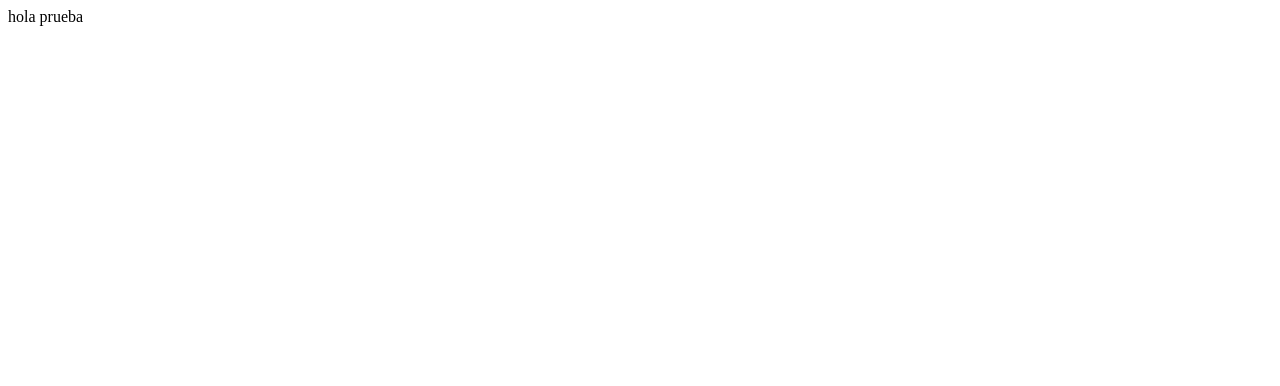
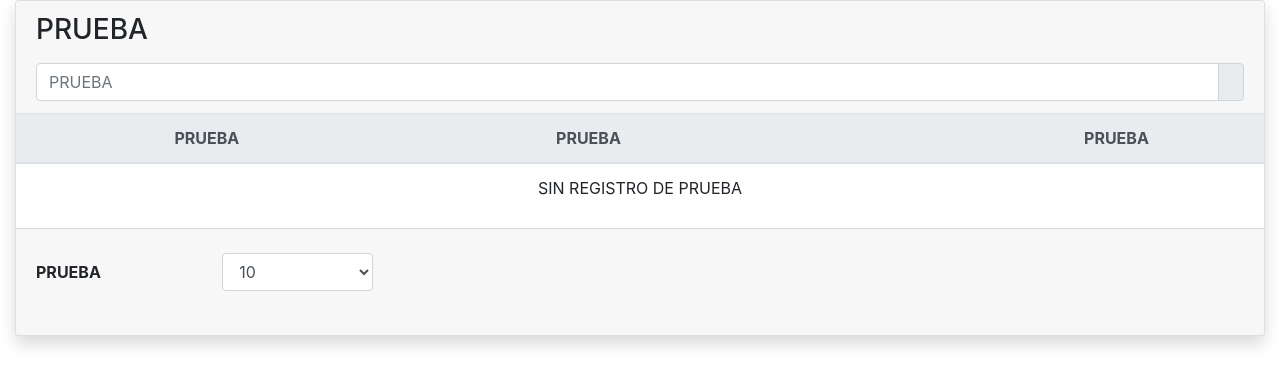
Before and after one commit to Alfredo456/prueba-data-traffic, an Angular app: page / in a window 1280 px wide. Shown: the top 386 px of the page. Built offline with nearby package versions, Linux system fonts and the light colour scheme.

Commit message:
primer diseño de tabla

```diff
--- a/angular.json
+++ b/angular.json
@@ -24,18 +24,20 @@
               "src/assets"
             ],
             "styles": [
-              "src/styles.css"
+              "src/styles.css",
+              "node_modules/bootstrap/dist/css/bootstrap.min.css"
             ],
-            "scripts": []
+            "scripts": [
+              "node_modules/jquery/dist/jquery.min.js",
+              "node_modules/bootstrap/dist/js/bootstrap.min.js"
+            ]
           },
           "configurations": {
             "production": {
-              "fileReplacements": [
-                {
-                  "replace": "src/environments/environment.ts",
-                  "with": "src/environments/environment.prod.ts"
-                }
-              ],
+              "fileReplacements": [{
+                "replace": "src/environments/environment.ts",
+                "with": "src/environments/environment.prod.ts"
+              }],
               "optimization": true,
               "outputHashing": "all",
               "sourceMap": false,
@@ -45,8 +47,7 @@
               "extractLicenses": true,
               "vendorChunk": false,
               "buildOptimizer": true,
-              "budgets": [
-                {
+              "budgets": [{
                   "type": "initial",
                   "maximumWarning": "2mb",
                   "maximumError": "5mb"
@@ -120,6 +121,7 @@
           }
         }
       }
-    }},
+    }
+  },
   "defaultProject": "prueba-data-traffic"
 }
--- a/package.json
+++ b/package.json
@@ -19,6 +19,8 @@
     "@angular/platform-browser": "~8.2.0",
     "@angular/platform-browser-dynamic": "~8.2.0",
     "@angular/router": "~8.2.0",
+    "bootstrap": "^4.3.1",
+    "jquery": "^3.4.1",
     "rxjs": "~6.4.0",
     "tslib": "^1.10.0",
     "zone.js": "~0.9.1"
--- a/src/app/pages/modules/list/list.component.html
+++ b/src/app/pages/modules/list/list.component.html
@@ -1 +1,80 @@
-hola prueba
+<div class="container-fluid">
+  <div class="row">
+    <div class="col-12">
+      <div class="card shadow">
+        <ng-template [ngIf]="true">
+          <div class="card-header border-0">
+            <h3 class="mb-3">PRUEBA</h3>
+            <div class="row">
+              <div class="col">
+                <div class="input-group">
+                  <input #box class="form-control" placeholder="PRUEBA" autocomplete="off" autocorrect="off"
+                    autocapitalize="off" spellcheck="false">
+                  <div class="input-group-append">
+                    <div class="input-group-text"><i class="fas fa-search"></i></div>
+                  </div>
+                </div>
+              </div>
+            </div>
+          </div>
+          <div class="table-responsive">
+            <table class="table align-items-center table-flush">
+              <thead class="thead-light">
+                <tr>
+                  <th scope="col" class="text-center">PRUEBA</th>
+                  <th scope="col" class="text-center">PRUEBA</th>
+                  <th scope="col" class="text-right">PRUEBA</th>
+                  <th scope="col"></th>
+                </tr>
+              </thead>
+              <tbody>
+                <ng-template [ngIf]="false">
+                  <tr>
+                    <td class="text-center" colspan="100">
+                      <!-- <sk-circle></sk-circle> -->
+                    </td>
+                  </tr>
+                </ng-template>
+                <ng-template [ngIf]="true">
+                  <tr>
+                    <td class="text-center" colspan="100">
+                      SIN REGISTRO DE PRUEBA</td>
+                  </tr>
+                </ng-template>
+                <ng-template [ngIf]="false">
+                  <tr *ngFor="let lead of leads; let i = index">
+                    <td scope="row" class="text-center text-capitalize">
+                      PRUEBA</td>
+                    <td class="text-center text-capitalize">PRUEBA</td>
+                    <td class="text-right">PRUEBA</td>
+                    <td class="d-flex justify-content-center">
+                      <button class="btn btn-sm btn-primary">
+                        PRUEBA
+                      </button>
+                    </td>
+                  </tr>
+                </ng-template>
+              </tbody>
+            </table>
+          </div>
+          <div class="card-footer pt-4">
+            <div class="form-group row">
+              <div class="col d-flex justify-content-start align-items-center row mb-3">
+                <span class="col col-lg-4 pr-0"><b>PRUEBA</b> </span>
+                <select class="col col-lg-3 form-control">
+                  <option *ngFor="let limit of [10, 20, 30, 40, 50]"> {{limit}}</option>
+                </select>
+              </div>
+              <div class="w-100 d-sm-none d-block"></div>
+              <div class="col d-flex justify-content-center justify-content-md-end">
+                <!-- <ngb-pagination [boundaryLinks]="true" [maxSize]="1" [collectionSize]="totalRegister"
+                  [(page)]="currentPage" [pageSize]="dataperPage" (pageChange)="getTableData()">
+                </ngb-pagination> -->
+              </div>
+            </div>
+          </div>
+        </ng-template>
+      </div>
+    </div>
+  </div>
+</div>
--- a/src/app/pages/pages.module.ts
+++ b/src/app/pages/pages.module.ts
@@ -4,6 +4,7 @@ import { NgModule } from '@angular/core';
 import { PagesRoutingModule } from './pages.routing';
 import { PagesComponent } from './pages.component';
 import { ListComponent } from './modules/list/list.component';
+import { CommonModule } from '@angular/common';
 
 @NgModule({
     declarations: [
@@ -11,6 +12,7 @@ import { ListComponent } from './modules/list/list.component';
         ListComponent,
     ],
     imports: [
+        CommonModule,
         PagesRoutingModule,
     ],
     providers: [],
```
Also changed, not shown: 1 other file (tests, documents, lock files or other folders).
